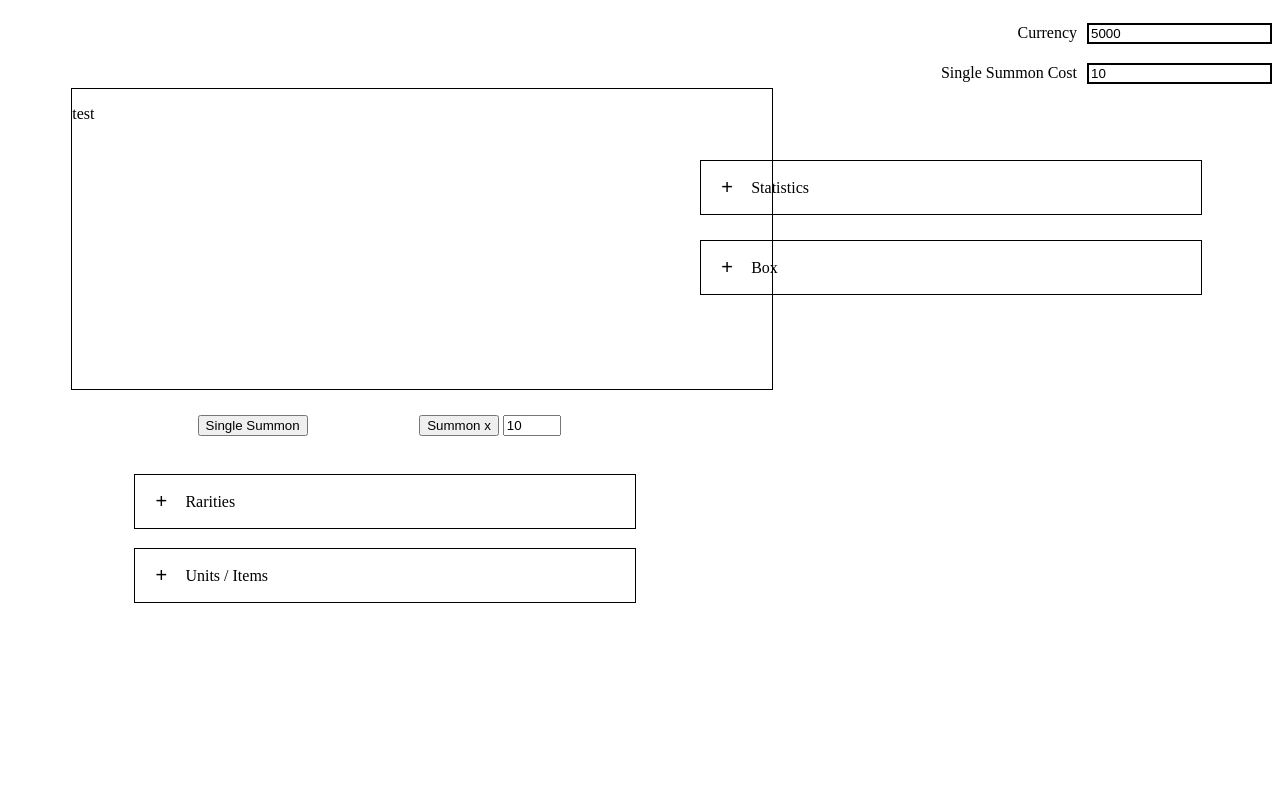
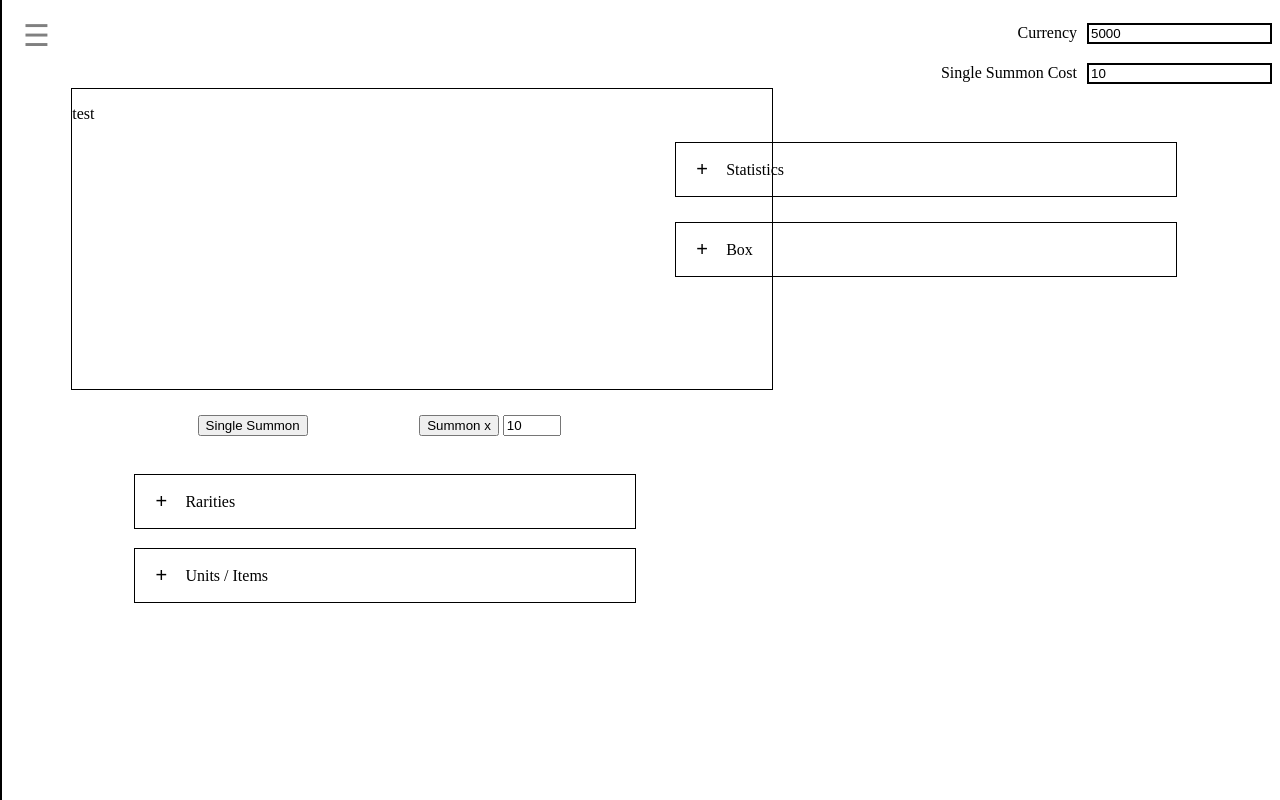
Before and after one commit to JasonT962/FYP-Site, a plain HTML site: page index.html in a window 1280 px wide. Drawn offline with Linux system fonts and the light colour scheme.

Commit message:
Created menu + side panel with buttons
Created menu + side panel

Side panel has the corresponding buttons:
Reset summons, import settings and export settings

```diff
--- a/index.html
+++ b/index.html
@@ -9,6 +9,18 @@
     <script src="script.js"></script>
 </head>
 <body>
+    <!-- Menu and side panel -->
+    <div class="sidepanel" id="sidepanel">
+        <a href="javascript:void(0)" class="closebutton" onclick="closePanel()">×</a>
+        <button onclick="resetSummons()">Reset Summons</button>
+        <br>
+        <button onclick="importSettings()">Import Settings</button>
+        <br>
+        <button onclick="exportSettings()">Export Settings</button>
+    </div>
+
+    <button class="openbutton" onclick="openPanel()">☰</button>
+
     <!-- Elements for the currency and summon cost -->
     <div class="currency-cost">
         <p>Currency</p>
--- a/script.js
+++ b/script.js
@@ -10,6 +10,15 @@ document.addEventListener("DOMContentLoaded", function() {
         toggle(buttons[i]);
     }
 });
+
+// Menu and side panel
+function openPanel() {
+    document.getElementById("sidepanel").style.width = "250px";
+}
+
+function closePanel() {
+    document.getElementById("sidepanel").style.width = "0";
+}
 
 function toggle(button) {
     var content = button.parentNode.nextElementSibling;
--- a/style.css
+++ b/style.css
@@ -1,3 +1,55 @@
+/* Side panel */
+.sidepanel  {
+    position: fixed;
+    width: 0;
+    height: 100%;
+    top: 0;
+    left: 0;
+    padding-top: 60px;
+    z-index: 1;
+    background-color: white;
+    border: 1px solid black;
+    overflow-x: hidden;
+    transition: 0.5s;
+    display: inline-block;
+}
+
+.sidepanel a {
+    padding: 8px 8px 8px 32px;
+    font-size: 25px;
+    display: block;
+    text-decoration: none;
+    color: #818181;
+    transition: 0.3s;
+}
+
+.sidepanel a:hover {
+    color: #f1f1f1;
+}
+
+.sidepanel .closebutton {
+    position: absolute;
+    top: 0;
+    right: 15px;
+    font-size: 36px;
+}
+
+.sidepanel button {
+    margin-left: 25%;
+    margin-top: 20%;
+}
+
+.openbutton {
+    position: absolute;
+    font-size: 30px;
+    cursor: pointer;
+    background-color: white;
+    color: grey;
+    padding: 10px 15px;
+    border: none;
+}
+/* Side panel END */
+
 /* Currency and Cost */
 .currency-cost {
     display: flex;
@@ -147,6 +199,6 @@
 
 .right-side {
     position: absolute;
-    top: 20%;
-    right: 10%;
+    top: 142px;
+    right: 153px;
 }
```
